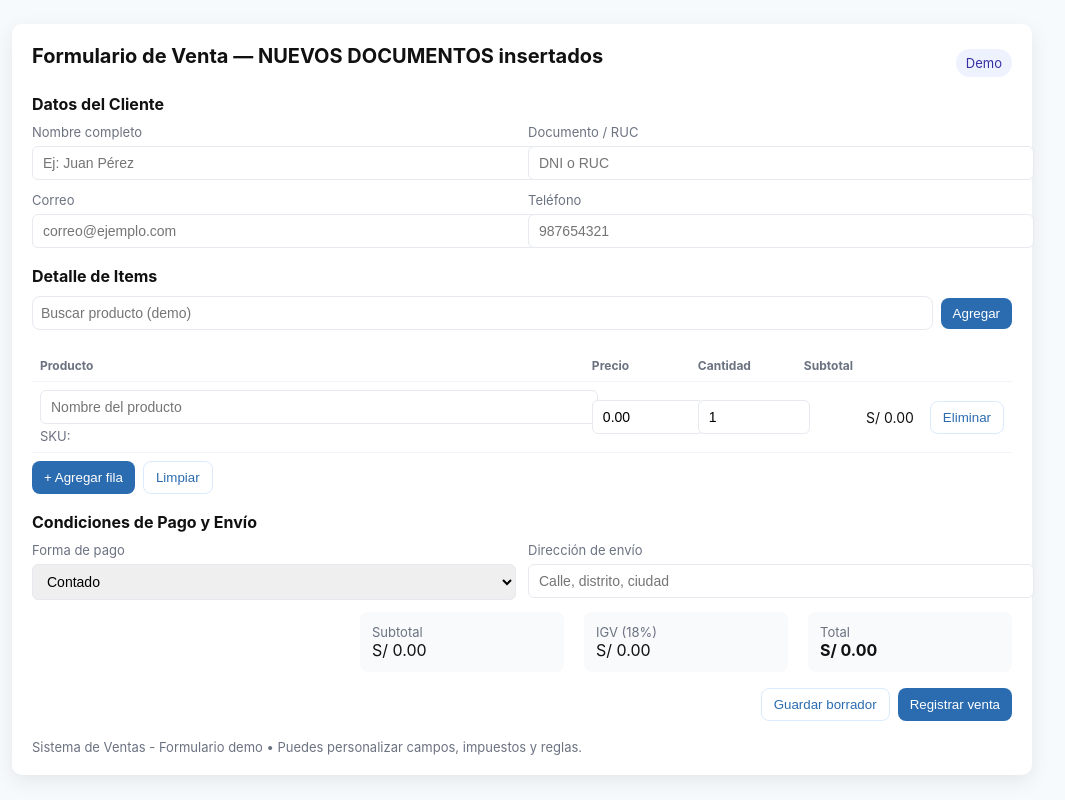
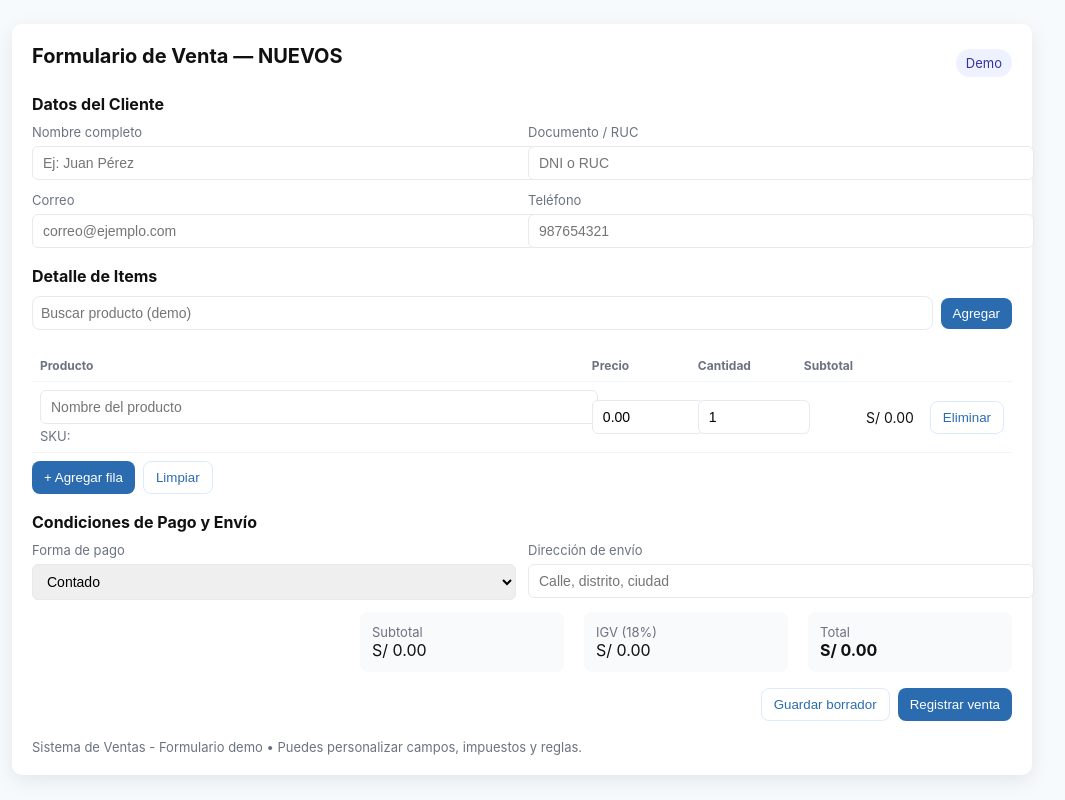
Before and after one commit to luisgabrielespinosaruiz/GabrielEspinosa, a plain HTML site: page index.html in a window 1280 px wide. Shown: the whole page, without its empty margins (118-1183 px from the left). Drawn offline with Linux system fonts and the light colour scheme.

Commit message:
ultima actualizacion

```diff
--- a/index.html
+++ b/index.html
@@ -32,7 +32,7 @@
 <body>
   <div class="container">
     <div class="top-actions">
-      <h1>Formulario de Venta — NUEVOS DOCUMENTOS insertados</h1>
+      <h1>Formulario de Venta — NUEVOS</h1>
       <div>
         <span class="badge">Demo</span>
       </div>
```
